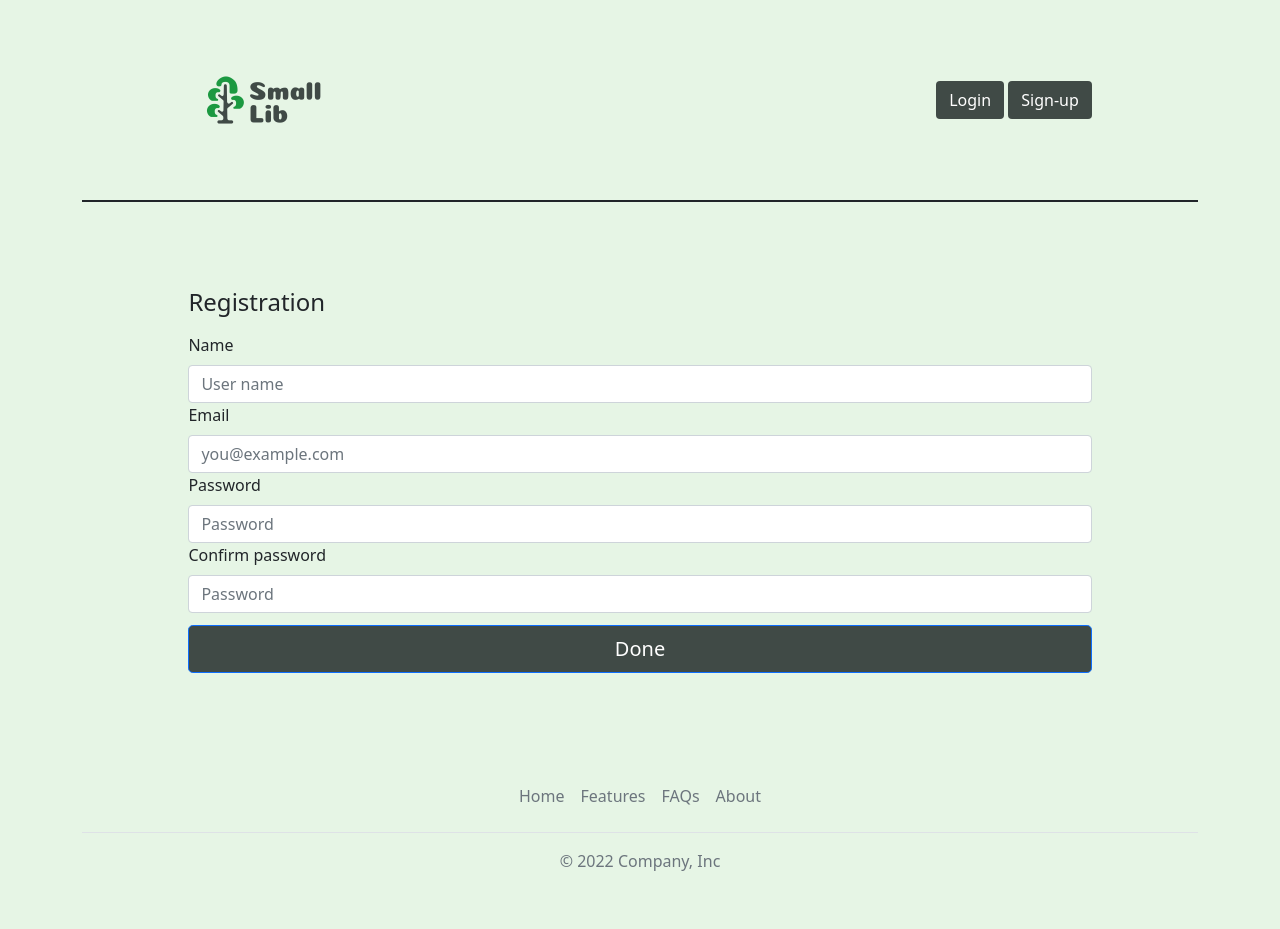
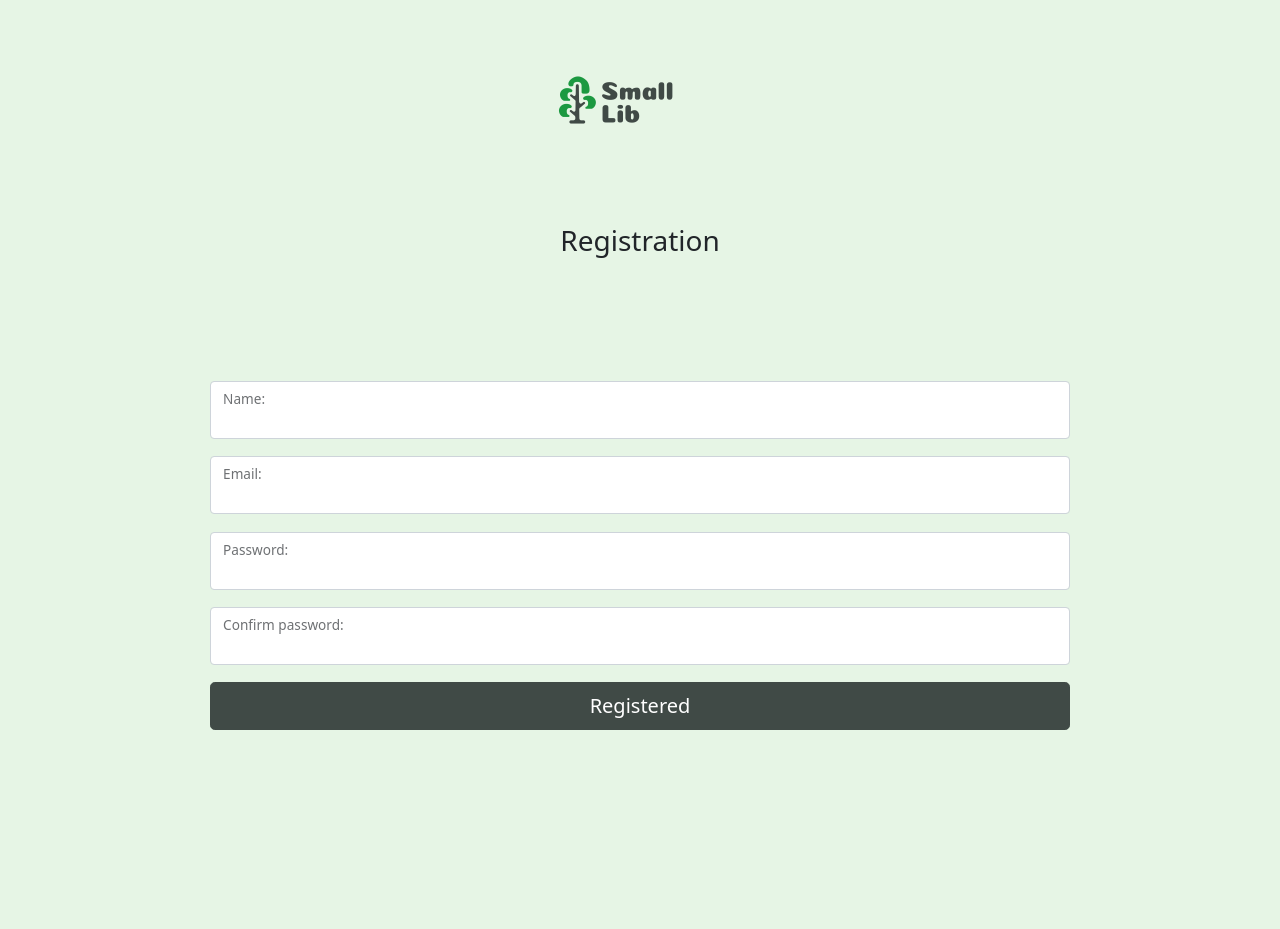
Before and after one commit to vladibuyanov/small_lib, a Flask app: page /registration in a window 1280 px wide. After the commit the page ends 730 px from the top, so only its background shows below. Run offline with Flask 2, Linux system fonts and the light colour scheme.

Commit message:
Ver. 03/08/2022

```diff
--- /dev/null
+++ b/myapp/forms/user_forms.py
@@ -0,0 +1,33 @@
+from flask_wtf import FlaskForm
+from wtforms import StringField, PasswordField, SubmitField
+from wtforms.validators import DataRequired, Email, Length, EqualTo
+
+
+class LoginFrom(FlaskForm):
+    email = StringField('Email: ',
+                        validators=[Email()],
+                        render_kw={'class': "form-control"})
+    psw = PasswordField('Password: ',
+                        validators=[DataRequired(), Length(min=4, max=100)],
+                        render_kw={'class': "form-control"})
+    submit = SubmitField('Login',
+                         render_kw={'class': "w-100 btn btn-lg btn-primary"})
+
+
+class RegisterForm(FlaskForm):
+    name = StringField('Name: ', render_kw={'class': "form-control"})
+    email = StringField('Email: ', validators=[Email()], render_kw={'class': "form-control"})
+    psw = PasswordField(
+        'Password: ',
+        validators=[DataRequired(), Length(min=4, max=100)],
+        render_kw={'class': "form-control"}
+    )
+    psw_2 = PasswordField(
+        'Confirm password: ',
+        validators=[
+            DataRequired(),
+            EqualTo('psw', message='Incorrect password. Please, try again'),
+        ],
+        render_kw={'class': "form-control"}
+    )
+    submit = SubmitField('Registered', render_kw={'class': "w-100 btn btn-lg btn-primary"})
--- a/myapp/models/user.py
+++ b/myapp/models/user.py
@@ -5,10 +5,10 @@ from flask_login import UserMixin
 class User(UserMixin, db.Model):
     id = db.Column(db.Integer, primary_key=True)
     name = db.Column(db.String(50), nullable=True)
-    email = db.Column(db.String(50), nullable=True, unique=True)
+    email = db.Column(db.String(260), nullable=True, unique=True)
     psw = db.Column(db.String(50), nullable=True)
 
     bk = db.relationship('Books', backref='users', uselist=False)
 
     def __repr__(self):
-        return f'{self.email}'
+        return f'User {self.email}'
--- a/myapp/routes/user_registration.py
+++ b/myapp/routes/user_registration.py
@@ -1,47 +1,77 @@
 from flask import Blueprint, render_template, request, flash, redirect, url_for
+from flask_login import current_user, login_user
 from werkzeug.security import generate_password_hash
 
 from extensions import db
 from models.user import User
-
+from forms.user_forms import RegisterForm
 
 user_registration = Blueprint('user_registration', __name__)
 
 
 @user_registration.route('/registration', methods=['GET', 'POST'])
 def registration():
-    if request.method == 'POST':
-        # User with this email not exist
-        user = {'name': request.form['name'], 'email': request.form['email'],
-                'psw': request.form['psw'], 'psw_2': request.form['psw_2']}
-        if not User.query.filter_by(email=user['email']).first():
-            # Password not empty
-            if user['psw'] and user['psw_2']:
-                # 1-st and 2-nd input password the same
-                if user['psw'] and user['psw_2']:
-                    user['psw'] = generate_password_hash(user['psw'], method='sha256')
-                    try:
-                        new_user = User(name=user['name'], email=user['email'], psw=user['psw'])
-                        db.session.add(new_user)
-                        db.session.flush()
-                        db.session.commit()
-                    # Problem with add new user
-                    except Warning:
-                        db.session.rollback()
-                        flash("Something's  going wrong. Please, try again")
-                        return render_template('registration.html')
-                    return redirect(url_for('log.user_login'))
-                # 1-st and 2-nd input password not same
-                else:
-                    flash('Incorrect password. Please, try again')
-                    return render_template('registration.html')
-            # Password is empty
-            else:
-                flash('Empty password. Please, try again')
+    if current_user.is_authenticated:
+        return redirect(url_for('main.index'))
+
+    form = RegisterForm()
+    if form.validate_on_submit():
+        new_user = User.query.filter_by(email=form.email.data).first()
+        if not new_user:
+            form.psw = generate_password_hash(form.psw.data, method='sha256')
+            try:
+                add_new_user = User()
+                add_new_user.name = form.name.data
+                add_new_user.email = form.email.data
+                add_new_user.psw = form.psw
+
+                db.session.add(add_new_user)
+                db.session.flush()
+                db.session.commit()
+
+                login_user(add_new_user)
+            except ConnectionError:
+                db.session.rollback()
+                flash("Something's  going wrong. Please, try again")
                 return render_template('registration.html')
-        # User already exist
+            return redirect(url_for('main.index'))
         else:
             flash('User with this email already exist')
             return render_template('registration.html')
-    else:
-        return render_template('registration.html')
+    return render_template('registration.html', form=form)
+
+    # if request.method == 'POST':
+    #     # User with this email not exist
+    #     user = {'name': request.form['name'], 'email': request.form['email'],
+    #             'psw': request.form['psw'], 'psw_2': request.form['psw_2']}
+    #     if not User.query.filter_by(email=user['email']).first():
+    #         # Password not empty
+    #         if user['psw'] and user['psw_2']:
+    #             # 1-st and 2-nd input password the same
+    #             if user['psw'] == user['psw_2']:
+    #                 user['psw'] = generate_password_hash(user['psw'], method='sha256')
+    #                 try:
+    #                     new_user = User(name=user['name'], email=user['email'], psw=user['psw'])
+    #                     db.session.add(new_user)
+    #                     db.session.flush()
+    #                     db.session.commit()
+    #                 # Problem with add new user
+    #                 except Warning:
+    #                     db.session.rollback()
+    #                     flash("Something's  going wrong. Please, try again")
+    #                     return render_template('registration.html')
+    #                 return redirect(url_for('log.user_login'))
+    #             # 1-st and 2-nd input password not same
+    #             else:
+    #                 flash('Incorrect password. Please, try again')
+    #                 return render_template('registration.html')
+    #         # Password is empty
+    #         else:
+    #             flash('Empty password. Please, try again')
+    #             return render_template('registration.html')
+    #     # User already exist
+    #     else:
+    #         flash('User with this email already exist')
+    #         return render_template('registration.html')
+    # else:
+    #     return render_template('registration.html')
--- a/myapp/static/css/style.css
+++ b/myapp/static/css/style.css
@@ -14,6 +14,9 @@ a {
     color: white;
 }
 .btn-outline-primary {
+    border-color: #404A46;
+}
+.btn-primary {
     border-color: #404A46;
 }
 
@@ -81,3 +84,23 @@ body {
     display: flex;
     flex-direction: column;
 }
+
+/* Registration page */
+.registration {
+    margin: 10% 10%;
+    display: flex;
+    flex-direction: column;
+    align-items: stretch;
+}
+.user-header {
+    display: flex;
+    flex-direction: column;
+    align-items: center
+}
+
+/* Errors */
+.flash {
+    margin: 3% 2% 1% 2%;
+    display: flex;
+    justify-content: center;
+}
--- a/myapp/templates/registration.html
+++ b/myapp/templates/registration.html
@@ -1,44 +1,46 @@
-{% extends "base.html" %}
+<!DOCTYPE html>
+<html lang="en">
+<head>
+    <meta charset="UTF-8">
+    <title>Small_lib</title>
+    <link href="https://cdn.jsdelivr.net/npm/bootstrap@5.1.3/dist/css/bootstrap.min.css"
+          rel="stylesheet"
+          integrity="sha384-1BmE4kWBq78iYhFldvKuhfTAU6auU8tT94WrHftjDbrCEXSU1oBoqyl2QvZ6jIW3"
+          crossorigin="anonymous">
+    <link rel="stylesheet" href="{{ url_for('static', filename='css/style.css') }}">
+</head>
 
-
-{% block content %}
-<div class="py-5 text center" style=" margin: 0% 8%;">
-    <h4 class="mb-3">Registration</h4>
+<div class="main registration" style=" margin: 0% 8%;">
+    <div class="user-header">
+        <a href="/" class="registration-img">
+            <img class="mb-4" src="../static/img/logo.png" alt="" width="200" height="200">
+        </a>
+        <h1 class="h3 mb-3 fw-normal">Registration</h1>
+    </div>
     <form method="post">
         <div style="padding: 0 0 12px 0;">
-            <div class="col-sm-12">
-                <label for="Name" class="form-label">Name</label>
-                <input type="text" required class="form-control" name="name" id="Name" placeholder="User name" value="">
-                <div class="invalid-feedback">
-                    Valid first name is required.
+            {{ form.hidden_tag() }}
+            <body class="text-center" id="login_main">
+            <main class="form-signin" style="margin: 10% 10%;">
+                <div class="form-floating" style="margin-bottom: 2%;">
+                    {{ form.name }}
+                    <label>{{ form.name.label }}</label>
                 </div>
-            </div>
-            <div class="col-sm-12">
-                <label for="email" class="form-label">Email</label>
-                <input type="email" required class="form-control" name="email" id="email" placeholder="you@example.com">
-                <div class="invalid-feedback">
-                    Please enter a valid email address.
+                <div class="form-floating" style="margin-bottom: 2%;">
+                    {{ form.email }}
+                    <label>{{ form.email.label }}</label>
                 </div>
-            </div>
-            <div class="col-12">
-                <label for="psw" class="form-label">Password</label>
-                <input type="password" required class="form-control" name="psw" id="psw" placeholder="Password">
-                <div class="invalid-feedback">
-                    Please enter a valid password.
+                <div class="form-floating" style="margin-bottom: 2%;">
+                    {{ form.psw }}
+                    <label>{{ form.psw.label }}</label>
                 </div>
-            </div>
-            <div class="col-12">
-                <label for="psw_2" class="form-label">Confirm password</label>
-                <input type="password" required class="form-control" name="psw_2" id="psw_2" placeholder="Password">
-                <div class="invalid-feedback">
-                    Please enter a valid return password.
+                <div class="form-floating" style="margin-bottom: 2%;">
+                    {{ form.psw_2() }}
+                    <label>{{ form.psw_2.label }}</label>
                 </div>
-            </div>
-            {% for msg in get_flashed_messages(True) %}
-            <div class="flash">{{ msg[1] }}</div> <br>
-            {% endfor %}
+                {{ form.submit }}
+            </main>
+            </body>
         </div>
-        <button class="w-100 btn btn-primary btn-lg" type="submit">Done</button>
     </form>
 </div>
-{% endblock %}
--- a/requirements.txt
+++ b/requirements.txt
@@ -7,3 +7,4 @@ gunicorn==20.1.0
 Werkzeug==2.1.2
 selenium~=4.3.0
 pytest~=7.1.2
+WTForms~=3.0.1
```
Also changed, not shown: myapp/routes/user_log.py (+10 -10 lines), myapp/templates/login.html (+14 -11 lines), myapp/tests/end-2-end/test_main.py (added, +20 -0 lines), myapp/small-lib.db, 1 other file.
